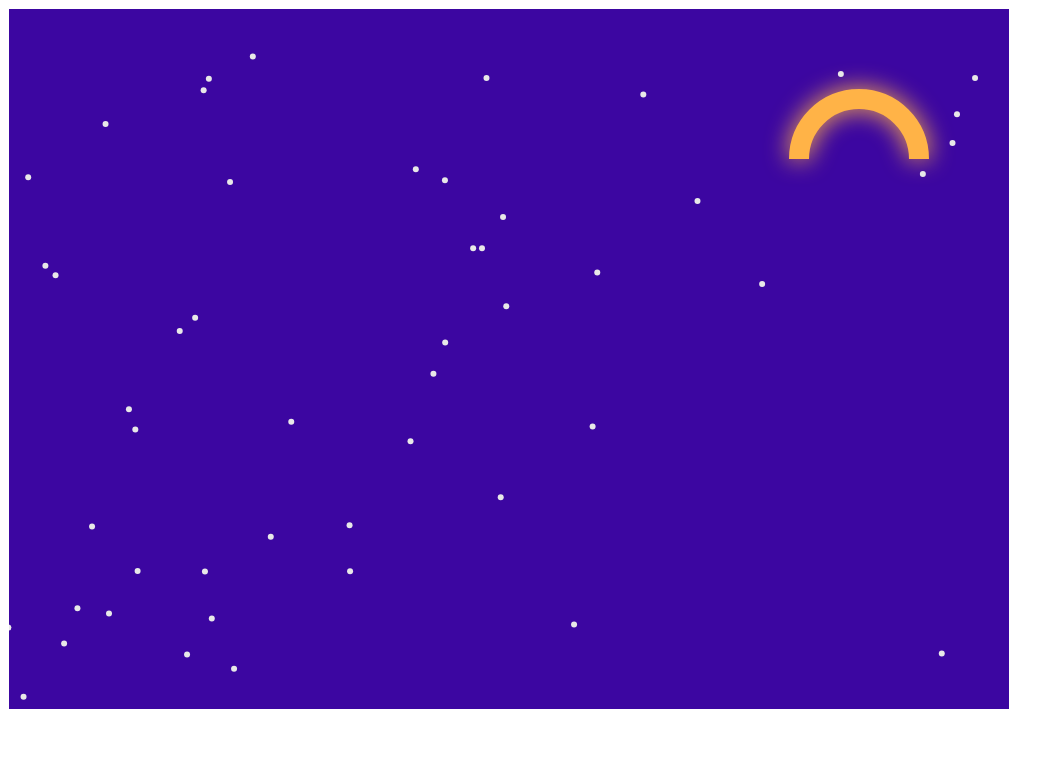
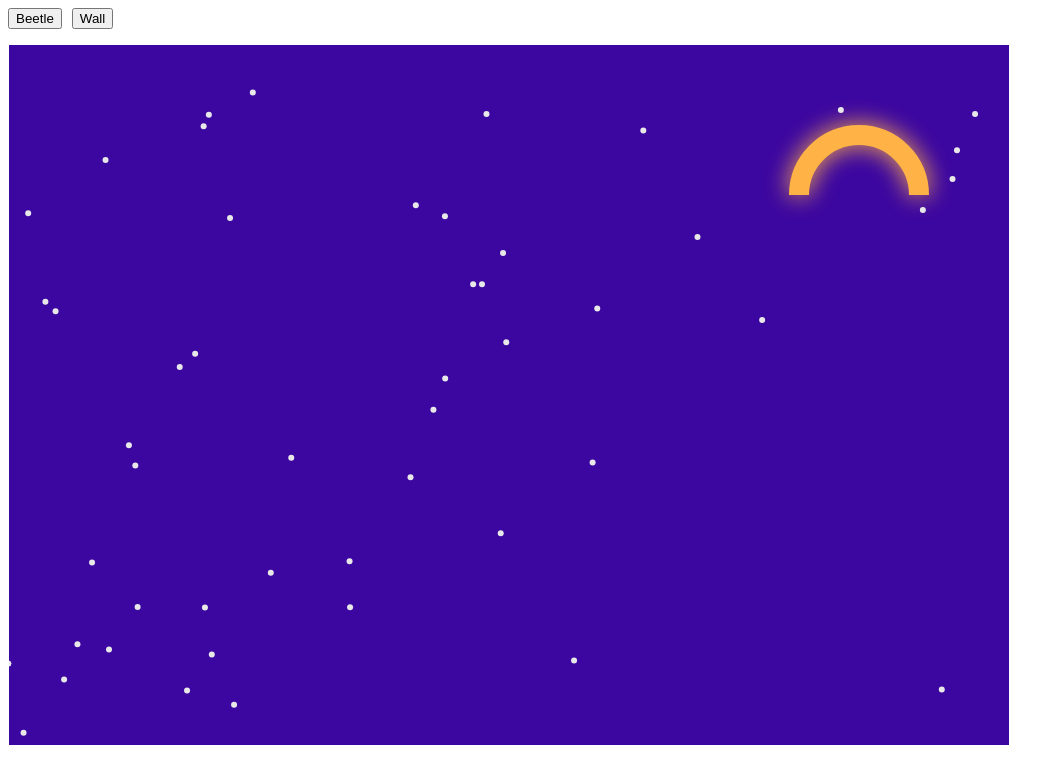
Before and after one commit to thasneem9/antcolonysimulator, a React (Vite) app: page / in a window 1280 px wide. Shown: the top 784 px of the page, without its empty margins (0-1064 px from the left). Built offline with nearby package versions, Linux system fonts and the light colour scheme.

Commit message:
simple-toolbar

```diff
--- a/src/components/Canvas.jsx
+++ b/src/components/Canvas.jsx
@@ -1,12 +1,15 @@
-import { useRef, useEffect } from "react";
+import { useRef, useEffect,useState } from "react";
 
 export default function Canvas() {
+  const [tool, setTool] = useState("beetle");
   const canvasRef = useRef(null);
   const antsRef = useRef([]);
   const beetlesRef = useRef([]);
   const pheromonesRef = useRef([]);
+  const obstaclesRef = useRef([]);
 
   useEffect(() => {
+
     const canvas = canvasRef.current;
     const ctx = canvas.getContext("2d");
 
@@ -430,6 +433,27 @@ else{
     });
 
 }
+function drawObstacles(){
+
+    obstaclesRef.current.forEach(obstacle=>{
+
+        ctx.fillStyle="#555";
+
+        ctx.fillRect(
+
+            obstacle.x,
+
+            obstacle.y,
+
+            obstacle.width,
+
+            obstacle.height
+
+        );
+
+    });
+
+}
 
     function animate() {
       ctx.clearRect(
@@ -455,6 +479,7 @@ pheromonesRef.current.filter(
 updateAnts();
 
 drawPheromones();
+drawObstacles();
 
 drawAnts();
 
@@ -474,23 +499,68 @@ drawBeetles();
     const x = e.clientX - rect.left;
     const y = e.clientY - rect.top;
 
+if(tool==="beetle"){
+
     beetlesRef.current.push({
 
         x,
 
         y,
 
-  weight: Math.floor(Math.random()*5)+1,
+        weight:Math.floor(Math.random()*5)+1,
 
         taken:false,
 
         attachedAnts:[],
-  leader: null
+
+        leader:null
 
     });
+
+}else if(tool==="wall"){
+
+    obstaclesRef.current.push({
+
+        x,
+
+        y,
+
+        width:60,
+
+        height:60
+
+    });
+
+}
   }
 
   return (
+    <>
+    <div
+style={{
+display:"flex",
+gap:"10px",
+marginBottom:"15px"
+}}
+>
+
+<button
+onClick={()=>setTool("beetle")}
+>
+
+Beetle
+
+</button>
+
+<button
+onClick={()=>setTool("wall")}
+>
+
+Wall
+
+</button>
+
+</div>
     <canvas
       ref={canvasRef}
       onClick={handleCanvasClick}
@@ -501,5 +571,6 @@ drawBeetles();
         background: "#3c06a1",
       }}
     />
+    </>
   );
 }
```
Lines whose indentation alone changed are shown as unchanged.
